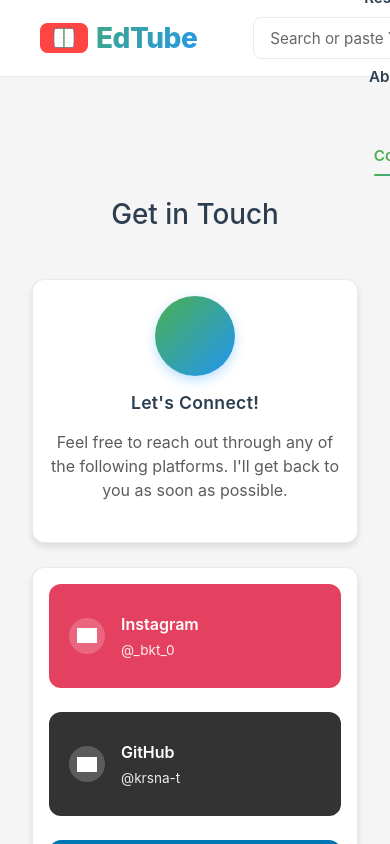
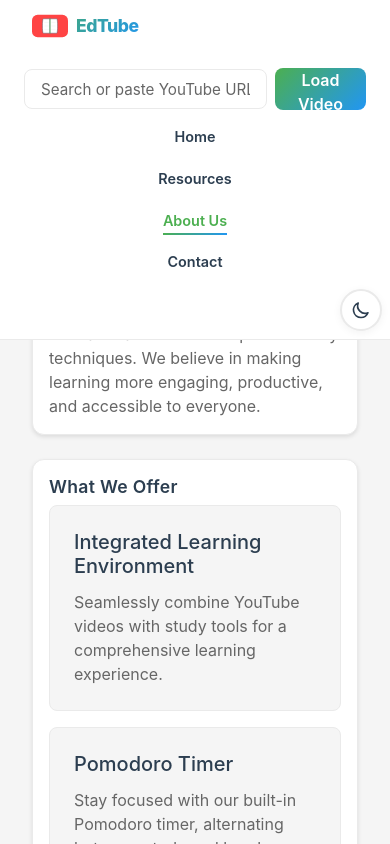
Before and after one commit to krsna-t/EdTube, a React (Vite) app: page /#/about in a window 390 px wide. Before the commit this address led to /#/contact. Built offline with nearby package versions, Linux system fonts and the light colour scheme.

Commit message:
Updated padding

```diff
--- a/src/App.css
+++ b/src/App.css
@@ -1,6 +1,6 @@
 /* Navigation Styles */
 .navbar {
-  padding: 0.75rem 1.5rem;
+  padding: 0.75rem 1rem;
   background-color: var(--bg-secondary);
   border-bottom: 1px solid var(--border-color);
   position: fixed;
@@ -9,7 +9,7 @@
   right: 0;
   z-index: 1000;
   height: auto;
-  min-height: 70px;
+  min-height: 60px;
   display: flex;
   align-items: center;
   backdrop-filter: blur(10px);
@@ -20,7 +20,8 @@
 .navbar .container {
   max-width: 1400px;
   margin: 0 auto;
-  padding: 0;
+  padding: 0 1rem;
+  width: 100%;
 }
 
 .navbar-content {
@@ -28,24 +29,26 @@
   justify-content: space-between;
   align-items: center;
   width: 100%;
-  gap: 2rem;
+  gap: 1rem;
   position: relative;
+  flex-wrap: wrap;
 }
 
 .navbar-left {
   display: flex;
   align-items: center;
-  gap: 2.5rem;
+  gap: 1.5rem;
+  flex-wrap: wrap;
 }
 
 .navbar-brand {
   font-weight: 800;
-  font-size: 1.75rem;
+  font-size: 1.5rem;
   background: linear-gradient(135deg, var(--accent-color) 0%, #2196F3 100%);
   -webkit-background-clip: text;
   -webkit-text-fill-color: transparent;
   text-decoration: none;
-  margin-left: 1rem;
+  margin-left: 0.5rem;
   letter-spacing: -0.5px;
   transition: transform 0.3s ease;
   display: flex;
@@ -68,11 +71,14 @@
   gap: 0.5rem;
   align-items: center;
   position: relative;
+  flex: 1;
+  min-width: 200px;
+  max-width: 400px;
 }
 
 .search-form .form-control {
-  width: 300px;
-  height: 42px;
+  width: 100%;
+  height: 40px;
   padding: 0.5rem 1rem;
   font-size: 0.95rem;
   border-radius: 8px !important;
@@ -104,13 +110,12 @@
 .navbar-nav {
   display: flex;
   align-items: center;
-  gap: 2.5rem;
+  gap: 2rem;
   margin: 0;
   padding: 0;
   list-style: none;
-  position: absolute;
-  left: calc(50% + 5.5cm);
-  transform: translateX(-50%);
+  position: relative;
+  flex-wrap: wrap;
 }
 
 .nav-link {
@@ -198,20 +203,20 @@
 
 /* Main Content Layout */
 .main-content {
-  margin-top: 40px !important;
+  margin-top: 20px !important;
   width: 100%;
   display: flex;
   justify-content: center;
-  padding-bottom: 24px;
+  padding: 0 1rem 24px;
 }
 
 .content-wrapper {
   width: 100%;
   max-width: 2000px;
   display: flex;
-  padding: 24px;
-  gap: 32px;
-  margin-top: 30px;
+  padding: 1rem;
+  gap: 2rem;
+  flex-wrap: wrap;
 }
 
 /* Video Section */
@@ -536,75 +541,75 @@
 }
 
 /* Responsive adjustments */
-@media (max-width: 1200px) {
-  .main-content {
-    margin-top: 45px !important;
+@media (max-width: 992px) {
+  .navbar-content {
+    flex-direction: column;
+    gap: 1rem;
   }
 
-  .content-wrapper {
-    margin-top: 35px;
+  .navbar-left {
+    width: 100%;
+    justify-content: space-between;
   }
 
-  .video-section {
-    max-width: 100%;
+  .navbar-nav {
+    width: 100%;
+    justify-content: center;
+    gap: 1.5rem;
   }
 
-  .sidebar {
+  .search-form {
     width: 100%;
-  }
-}
-
-@media (max-width: 992px) {
-  .main-content {
-    margin-top: 50px !important;
-  }
-
-  .content-wrapper {
-    margin-top: 40px;
-  }
-
-  .video-section {
-    max-width: 100%;
-  }
-
-  .sidebar {
-    width: 100%;
+    max-width: none;
   }
 }
 
 @media (max-width: 768px) {
-  .main-content {
-    margin-top: 55px !important;
+  .navbar {
+    padding: 0.5rem;
   }
 
-  .content-wrapper {
-    margin-top: 45px;
+  .navbar-nav {
+    gap: 1rem;
+    flex-wrap: wrap;
+    justify-content: center;
   }
 
-  .video-section {
-    max-width: 100%;
+  .nav-link {
+    font-size: 0.9rem;
+    padding: 0.25rem 0;
   }
 
-  .sidebar {
-    width: 100%;
+  .navbar-brand {
+    font-size: 1.25rem;
+  }
+
+  .brand-logo {
+    width: 40px;
+    height: 28px;
   }
 }
 
 @media (max-width: 576px) {
-  .main-content {
-    margin-top: 60px !important;
+  .navbar-content {
+    gap: 0.75rem;
   }
 
-  .content-wrapper {
-    margin-top: 50px;
+  .navbar-nav {
+    gap: 0.75rem;
   }
 
-  .video-section {
-    max-width: 100%;
+  .search-form .btn {
+    padding: 0 1rem;
   }
 
-  .sidebar {
-    width: 100%;
+  .navbar-brand {
+    font-size: 1.1rem;
+  }
+
+  .brand-logo {
+    width: 36px;
+    height: 24px;
   }
 }
 
@@ -698,7 +703,7 @@
 
 /* About Page Styles */
 .about-page {
-  padding-top: 60px !important;
+  padding-top: 8px !important;
   min-height: 100vh;
   background-color: var(--bg-primary);
 }
@@ -785,7 +790,7 @@
 
 /* Resources Page Styles */
 .resources-page {
-  padding-top: 60px !important;
+  padding-top: 8px !important;
   min-height: 100vh;
   background-color: var(--bg-primary);
   position: relative;
@@ -884,28 +889,28 @@
 @media (max-width: 1200px) {
   .about-page,
   .resources-page {
-    padding-top: 65px !important;
+    padding-top: 20px !important;
   }
 }
 
 @media (max-width: 992px) {
   .about-page,
   .resources-page {
-    padding-top: 70px !important;
+    padding-top: 25px !important;
   }
 }
 
 @media (max-width: 768px) {
   .about-page,
   .resources-page {
-    padding-top: 75px !important;
+    padding-top: 30px !important;
   }
 }
 
 @media (max-width: 576px) {
   .about-page,
   .resources-page {
-    padding-top: 80px !important;
+    padding-top: 35px !important;
   }
 }
 
@@ -1205,7 +1210,7 @@
 
 /* Contact Page Styles */
 .contact-page {
-  padding-top: 60px !important;
+  padding-top: 8px !important;
   min-height: 100vh;
   background-color: var(--bg-primary);
 }
@@ -1334,7 +1339,55 @@
 
 /* Home Page */
 .home-page {
-  padding-top: 60px !important;
+  padding-top: 8px !important;
   min-height: 100vh;
   background-color: var(--bg-primary);
 }
+
+/* Common styles for all main pages */
+.home-page,
+.about-page,
+.resources-page,
+.contact-page {
+  padding-top: 8px !important;
+  min-height: 100vh;
+  background-color: var(--bg-primary);
+  position: relative;
+  overflow-y: auto;
+  width: 100%;
+  z-index: 1;
+}
+
+/* Responsive adjustments */
+@media (max-width: 992px) {
+  .main-content {
+    margin-top: 30px !important;
+  }
+
+  .video-section {
+    max-width: 100%;
+    width: 100%;
+  }
+
+  .sidebar {
+    width: 100%;
+    max-height: none;
+  }
+}
+
+@media (max-width: 768px) {
+  .main-content {
+    margin-top: 35px !important;
+  }
+
+  .content-wrapper {
+    padding: 0.5rem;
+    gap: 1rem;
+  }
+}
+
+@media (max-width: 576px) {
+  .main-content {
+    margin-top: 40px !important;
+  }
+}
```
